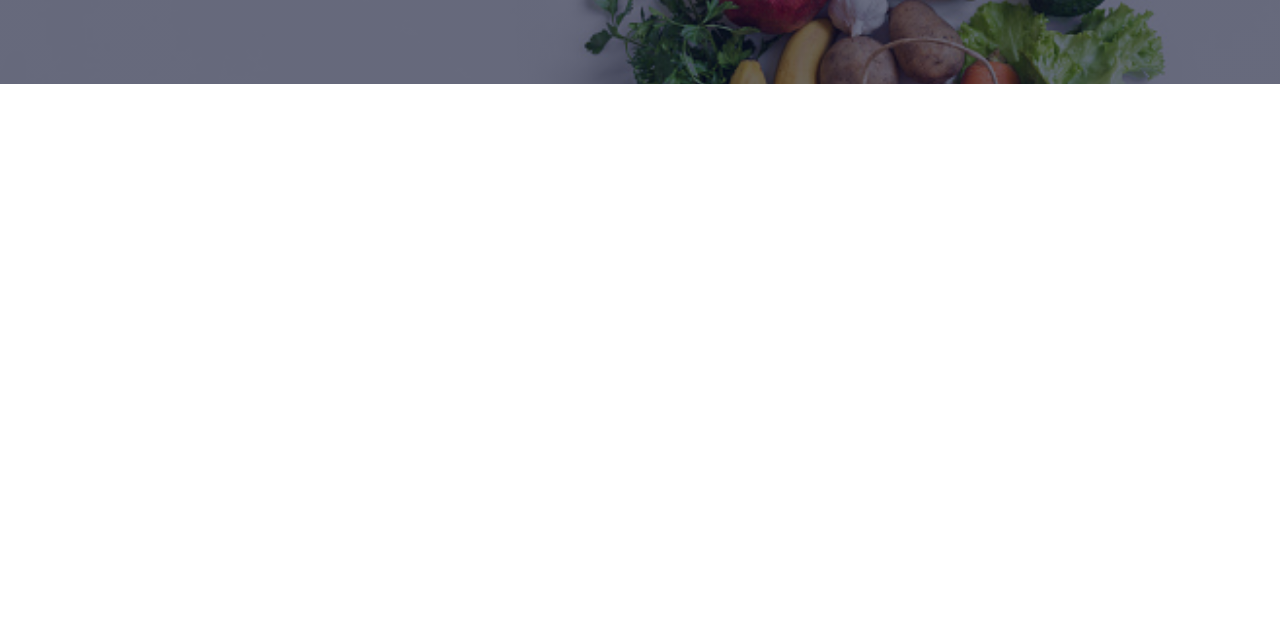
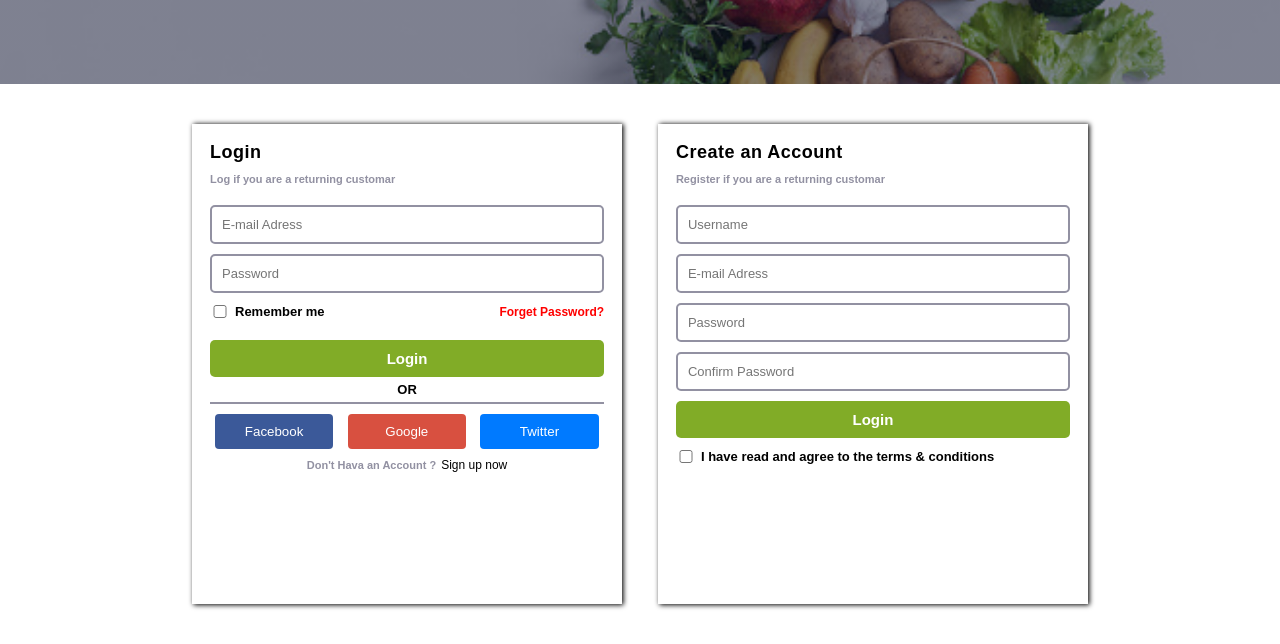
Before and after one commit to mhhridoy001/work-6, a plain HTML site: page login.html in a window 1280 px wide. Shown: the part 252-896 px from the top of the page. Before the commit the page ends 800 px from the top, so only its background shows below. Drawn offline with Linux system fonts and the light colour scheme.

Commit message:
login & regestion is complete

```diff
--- a/login.html
+++ b/login.html
@@ -11,7 +11,7 @@
 
 	<style>
 		header{
-			background: linear-gradient(rgba(4,9,40,0.6),rgba(4,9,40,0.6)), url(images/baz-banner.jpg);
+			background: linear-gradient(rgba(4,9,40,0.5),rgba(4,9,40,0.5)), url(images/baz-banner.jpg);
 			height: 42vh;
 			width: 100%;
 			background-size: cover;
@@ -24,6 +24,99 @@
 		.heading h2{
 			padding-bottom: 10px;
 		}
+		.account{
+			height: 60vh;
+			width: 70%;
+			margin: 40px auto;
+			}
+		.account h2{
+			font-size: 18px;
+			letter-spacing: .5px;
+		}
+		.account h5{
+			font-size: 11px;
+			color: #9291A2;
+			padding: 10px 0;
+		}
+
+		.login-ac{
+			height: 100%;
+			width: 48%;
+			background: #FFFFFF;
+			box-shadow: 1px 0.5px 5px 0.5px;
+			float: left;
+		}
+		.log-box,.sign-box{
+			margin: 18px;
+		}
+		.form-group input{
+			margin-top: 10px;
+			width: 100%;
+			padding: 10px;
+			font-size: 13px;
+			border-radius: 5px;
+			outline: none;
+			border: 2px solid #9291A2;
+		}
+		.check-box input{
+			float: left;
+			width: 20px;
+			margin-top: 12px;
+		}
+		.check-box label{
+			float: left;
+			padding: 11px 5px;
+			font-size: 13px;
+			font-weight: bold;
+		}
+		.check-box a{
+			float: right;
+			text-decoration: none;
+			font-size: 12px;
+			font-weight: bold;
+			margin-top: 12px;
+			color: red;
+		}
+		.line{
+			border-bottom: 2px solid #9291A2;
+		}
+		.line h4{
+			text-align: center;
+			margin: 5px 0;
+			font-size: 13px;
+		}
+		.bottons{
+			width: 100%;
+			margin-top: 10px;
+		}
+		.bottons input{
+			width: 30%;
+			height: 35px;
+			margin: 0 5px;
+			border: none;
+			border-radius: 4px;
+			color: #fff;
+			cursor: pointer;
+		}
+		.log-bottom{
+			align-items: center;
+			display: flex;
+			justify-content: center;
+		}
+		.log-bottom a{
+			padding-left: 5px;
+			text-decoration: none;
+			font-size: 12px;
+			color: #000;
+		}
+		.signup{
+			float: right;
+			height: 100%;
+			width: 48%;
+			background: #FFFFFF;
+			box-shadow: 1px 0.5px 5px 0.5px;
+		}
+
 
 	</style>
 </head>
@@ -72,7 +165,74 @@
 			<h2>Account Page</h2>
 			<h5>Home/Account</h5>
 		</div>
+	</header>
 
-	</header>
+	<main>
+
+		<div class="account">
+			<div class="login-ac">
+				<div class="log-box">
+
+					<h2>Login</h2>
+					<h5>Log if you are a returning customar</h5>
+
+					<div class="form-group">
+				    <input type="email" id="email" autocomplete="off" placeholder="E-mail Adress">
+				    <input type="password" id="pass" autocomplete="off" placeholder="Password">
+				    <div class="check-box">
+				    	<input type="checkbox"><label for="">Remember me</label>
+				    	<a href="#">Forget Password?</a>
+				    </div>
+				    <input type="submit" value="Login" style="background: #81AC27; border: none; font-size: 15px; font-weight: bold; color: #fff;">
+					</div>
+
+					<div class="line">
+						<h4>OR</h4>
+					</div>
+
+					<div class="bottons">
+						<input type="submit" value="Facebook" style="background: #3B5999;">
+						<input type="submit" value="Google" style="background: #D85040;">
+						<input type="submit" value="Twitter" style="background: #007AFF;">
+					</div>
+
+					<div class="log-bottom">
+						<h5>Don't Hava an Account ?</h5>
+						<a href="#">Sign up now</a>
+					</div>
+				</div>
+
+
+			</div>
+
+			<div class="signup">
+
+				<div class="sign-box">
+				<h2>Create an Account</h2>
+				<h5>Register if you are a returning customar</h5>
+
+				<div class="form-group">
+
+					<input type="text" id="username" autocomplete="off" placeholder="Username">
+				    <input type="email" id="email" autocomplete="off" placeholder="E-mail Adress">
+				    <input type="password" id="pass" autocomplete="off" placeholder="Password">
+				    <input type="password" id="con_pass" autocomplete="off" placeholder="Confirm Password">
+
+				    <input type="submit" value="Login" style="background: #81AC27; border: none; font-size: 15px; font-weight: bold; color: #fff;">
+
+				    <div class="check-box">
+				    	<input type="checkbox"><label for="">I have read and agree to the terms & conditions</label>
+				    </div>
+
+				</div>
+
+
+				</div>
+
+			</div>
+
+		</div>
+
+	</main>
 </body>
 </html>
```
